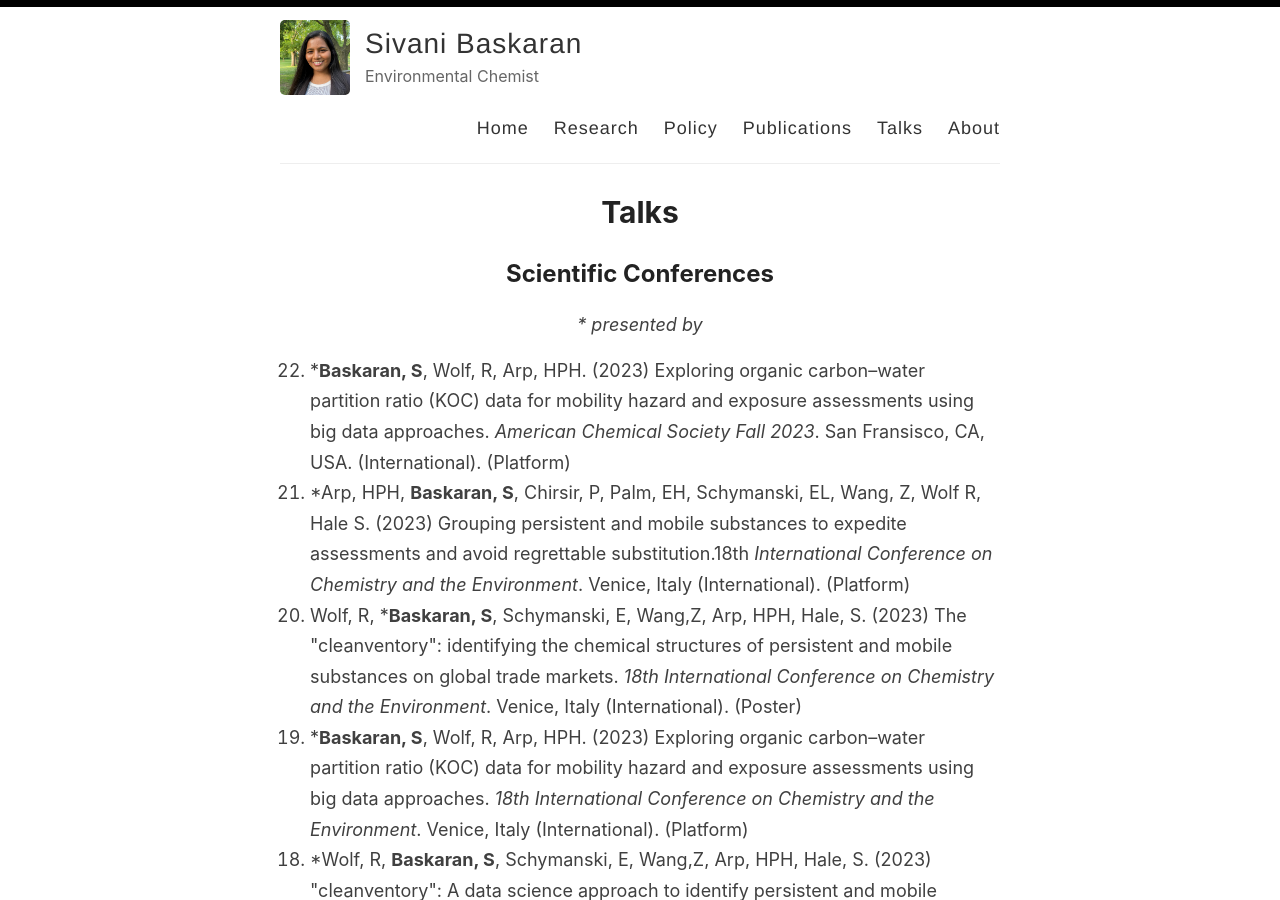
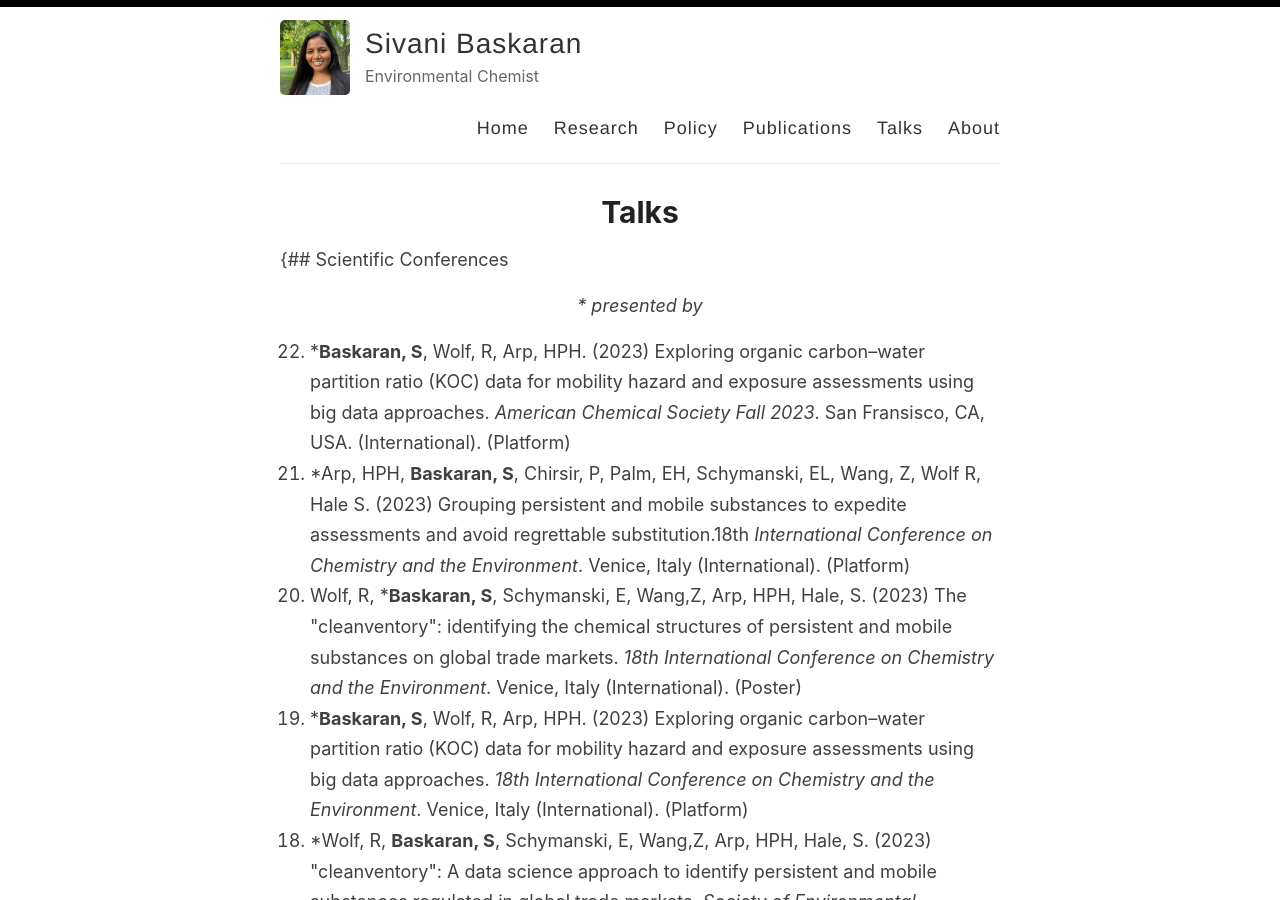
Before and after one commit to sivanibaskaran/sivanibaskaran.github.io, a Jekyll site: the page built from _pages/talks.md, in a window 1280 px wide and 900 px high. Built offline with Jekyll 4.4.1, drawn with Linux system fonts in a browser that asks for light colours; comment, search, counter and statistics services are not loaded; some of the changed text lies outside the part shown.

Commit message:
talks test

```diff
--- a/_pages/talks.md
+++ b/_pages/talks.md
@@ -4,7 +4,7 @@ title: Talks
 permalink: /talks/
 ---
 
-## Scientific Conferences
+{## Scientific Conferences
 
 <center><i>* presented by</i></center>
 
@@ -32,8 +32,8 @@ permalink: /talks/
 <li>*<b>Baskaran, S</b>, Armitage, JM, Wania, F. (2018). Model-based explorations of the variability in lake trout BAFs caused by physiology and trophic relationships. <i>Society of Environmental Toxicology and Chemistry, Europe 28th Annual Meeting</i>, Rome, Italy (International). (Platform)</li>
 <li>*<b>Baskaran, S</b>, Armitage, JM, Wania, F. (2018). Model-based explorations of the variability in lake trout BAFs caused by physiology and trophic relationships. <i>Society of Environmental Toxicology and Chemistry, 7th Young Environmental Scientists Meeting</i>, Madison, WI, USA (International). (Platform)</li>
 <li>*<b>Baskaran, S</b>, Armitage, JM, Wania, F. (2017). Model-based explorations of the variability in lake trout BAFs caused by physiology and trophic relationships. <i>Society of Environmental Toxicology and Chemistry, North America 38th Annual Meeting</i>, Minneapolis, MN, USA (International).</li>
+</ol>}
 
-</ol>
 
 
 ## Webinars & Panels
```
